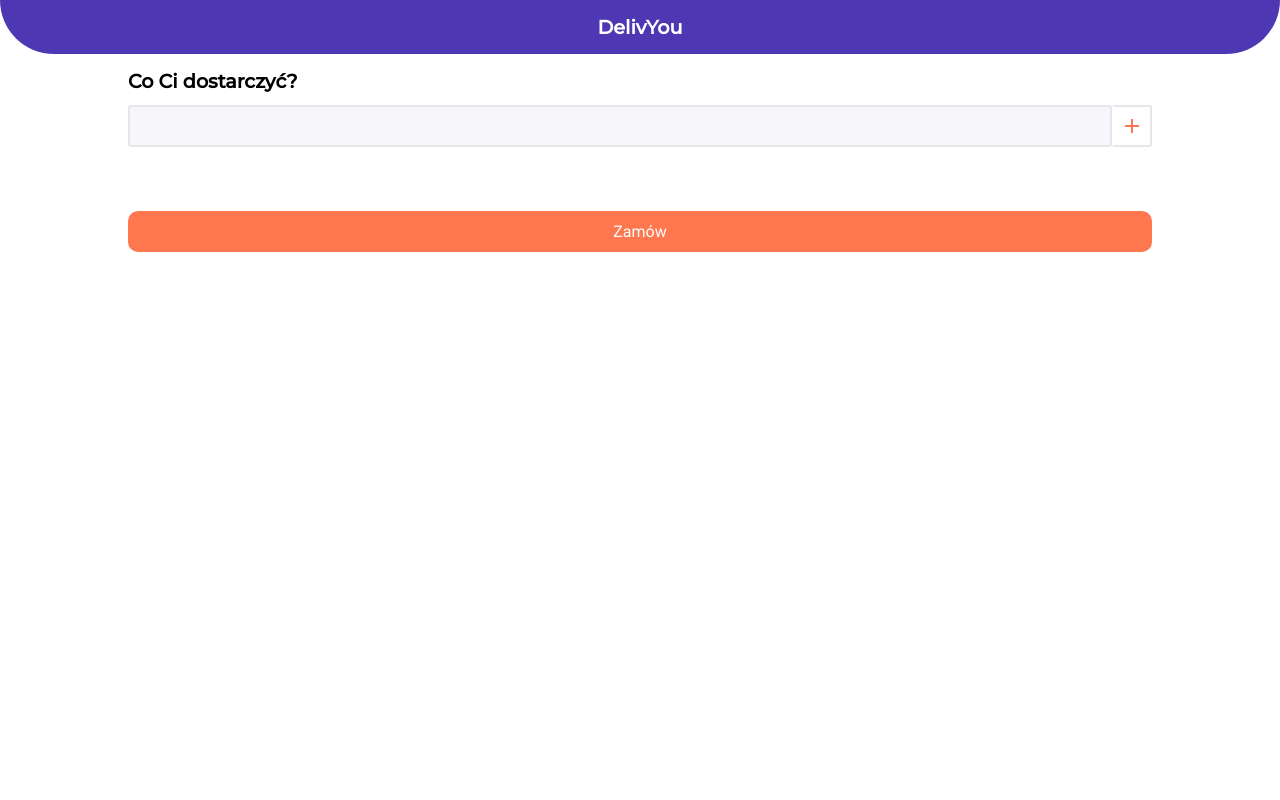
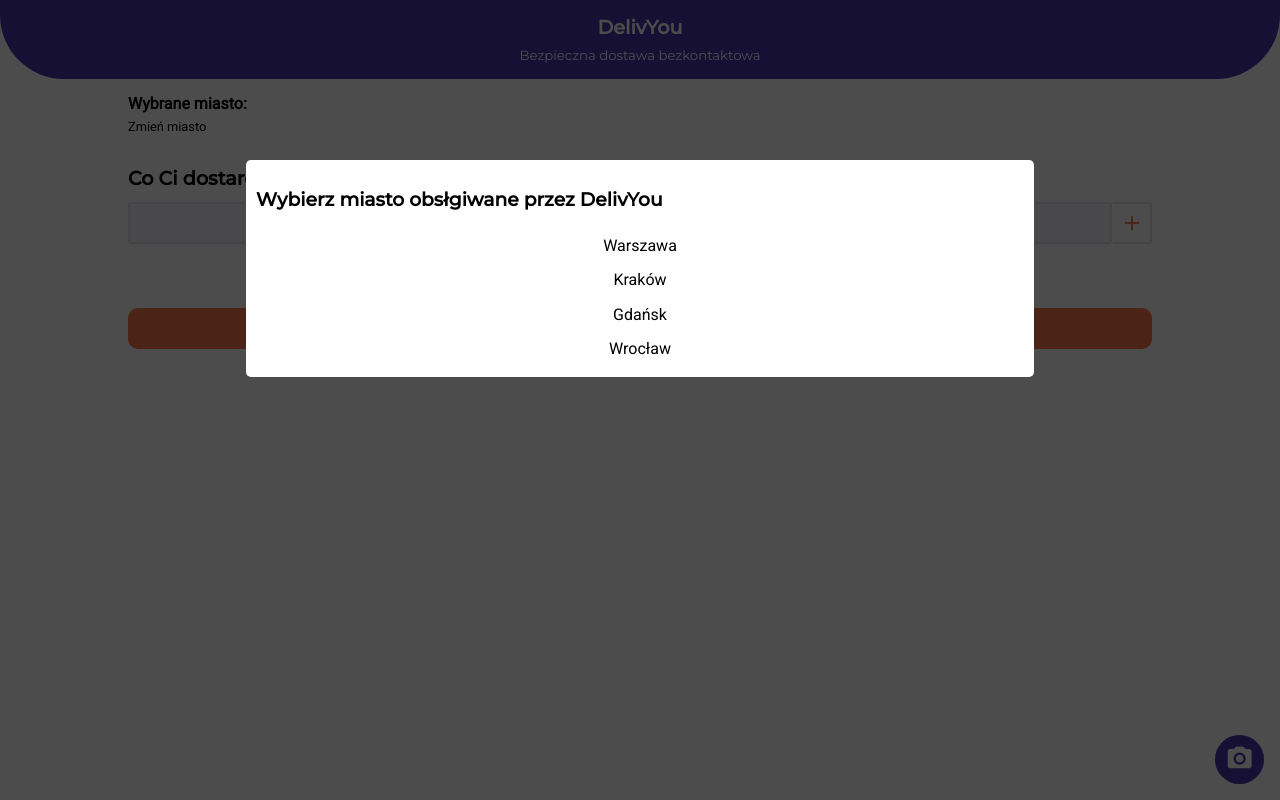
Before and after one commit to micorix/delivyou-web, a React (Create React App) app: page /app/new-order in a window 1280 px wide. Built offline with nearby package versions, Linux system fonts and the light colour scheme.

Commit message:
late night final commit

```diff
--- /dev/null
+++ b/src/components/AppLayout.tsx
@@ -0,0 +1,66 @@
+import React from 'react';
+import Helmet from "react-helmet";
+import styled from "styled-components";
+import {navigate} from "@reach/router";
+
+const Layout = styled.div`
+    min-height: calc(100vh - 2em);
+    padding-bottom: 2em;
+    h1{
+        font-size: 1.2em;
+    }
+`;
+const Toolbar = styled.div`
+    padding: 1em 10px;
+    margin-bottom: 1em;
+    background: #4E37B2;
+    border-bottom-left-radius: 4em;
+    border-bottom-right-radius: 4em;
+    color: white;
+    position: relative;
+    h4{
+        text-align: center;
+        margin: 0;
+        font-size: 1.2em;
+    }
+    h5{
+        margin: 10px 0 0 0;
+        text-align: center;
+        font-weight: normal;
+    }
+`
+const GoBack = styled.button`
+    position: absolute;
+    top: 50%;
+    left: 2em;
+    transform: translate(0, -50%);
+    background: none;
+    border: none;
+    outline: none;
+    color: white;
+    border-radius: 50%;
+`;
+type AppLayoutProps = {
+    goBack: boolean | string
+    children: any
+}
+const AppLayout = (props: AppLayoutProps) => {
+    return (
+        <Layout>
+            <Toolbar>
+                {
+                    props.goBack && (
+                        <GoBack onClick={() => navigate((props.goBack as any))}>
+                            <span className="material-icons">keyboard_backspace</span>
+                        </GoBack>
+                    )
+                }
+                <h4>DelivYou</h4>
+                <h5>Bezpieczna dostawa bezkontaktowa</h5>
+            </Toolbar>
+            {props.children}
+        </Layout>
+    );
+};
+
+export default AppLayout;
--- a/src/components/ListItem.tsx
+++ b/src/components/ListItem.tsx
@@ -10,6 +10,9 @@
     button{
         border: none;
         background: none;
+    }
+    .item{
+        margin-left: 1em;
     }
     .wrapper{
     display: flex;
@@ -66,7 +69,7 @@
                         </span>
                     </span>
                     <span>
-                        <span>{props.item.quantity} {props.item.unit}</span>
+                        <span>{props.item.quantity} {props.item.unit === 'select' ? '' : props.item.unit}</span>
                         <ExpandButton
                             active={props.active}
                             onClick={props.onToggleActiveItem}>
--- a/src/pages/app/App.tsx
+++ b/src/pages/app/App.tsx
@@ -6,33 +6,10 @@
 import Payment from "./Payment";
 import OrderConfirmation from "./OrderConfirmation";
 
-type AppLayoutProps = RouteComponentProps;
-const Layout = styled.div`
-    min-height: calc(100vh - 2em);
-    padding-bottom: 2em;
-    h1{
-        font-size: 1.2em;
-    }
-`;
-const Toolbar = styled.div`
-    padding: 1em 10px;
-    margin-bottom: 1em;
-    background: #4E37B2;
-    border-bottom-left-radius: 4em;
-    border-bottom-right-radius: 4em;
-    color: white;
-    h4{
-        text-align: center;
-        margin: 0;
-        font-size: 1.2em;
-    }
-`
-const AppLayout = (props: AppLayoutProps) => {
+type AppProps = RouteComponentProps;
+
+const App = (props: AppProps) => {
     return (
-        <Layout>
-            <Toolbar>
-                <h4>DelivYou</h4>
-            </Toolbar>
         <Router>
             <NewOrder path={"/new-order"}/>
             <Shipment path={"/shipment"} />
@@ -40,8 +17,7 @@
             <OrderConfirmation path={"/order-confirmation"} />
             <Redirect noThrow from={"/"} to={"/app/new-order"} />
         </Router>
-        </Layout>
     );
 };
 
-export default AppLayout;
+export default App;
--- a/src/pages/app/NewOrder.tsx
+++ b/src/pages/app/NewOrder.tsx
@@ -7,6 +7,7 @@
 import Autocomplete from "../../components/Autocomplete";
 import ListItem from "../../components/ListItem";
 import products from "../../data/products";
+import AppLayout from "../../components/AppLayout";
 
 const ItemInput = styled(Input)`
     border-top-right-radius: 0;
@@ -25,10 +26,60 @@
     margin: 2em 0 0 0;
 `
 
-const suggestions = [
-    'Makaron',
-    'Pomidory'
-]
+const Fab = styled.div`
+    position: absolute;
+    bottom: 1em;
+    right: 1em;
+    padding: 10px;
+    background: ${props => props.theme.colors.primary};
+    color: white;
+    border-radius: 50%;
+    display: flex;
+    align-items: center;
+    justify-content: center;
+    .material-icons{
+        font-size: 1.8em !important;
+    }
+`;
+const ModalWrapper = styled.div<{active: boolean}>`
+    position: absolute;
+    top: 0;
+    left: 0;
+    width: 100%;
+    height: 100%;
+    z-index: 2;
+    background: rgba(0,0,0,0.7);
+    display: ${props => props.active ? 'block' :' none'};
+`;
+const Modal = styled.div`
+    width: 60%;
+    margin: 20vh auto 0 auto;
+    padding: 10px;
+    background: white;
+    border-radius: 5px;
+`;
+const CityList = styled.ul`
+    display: block;
+    padding-inline-start: 0;
+    margin: 0em 0 0 0;
+
+    li{
+        display: block;
+        padding: .5em 10px;
+        text-align: center;
+        cursor: pointer;
+    }
+`;
+const CitySelect = styled.div`
+    font-weight: bold;
+    margin-bottom: 2em;
+    small{
+        font-weight: normal;
+        display: block;
+        margin-top: .5em;
+        cursor: pointer;
+    }
+`
 const units = ['kg', 'szt']
 const isFromDb = (id: string) => !id.includes('-');
 type CreateWorkspaceProps = RouteComponentProps
@@ -36,8 +87,14 @@
     const [inputValue, setInputValue] = useState('');
     const [inputItemId, setInputItemId] = useState<string | null>(null);
     const [activeItemId, setActiveItemId] = useState<string | null>(null);
+    const [city, setCity] = useState<null | string>(null);
+    const [modalOpen, setModalOpen] = useState<boolean>(true);
     const [items, setItems] = useState<any[]>([]);
     const byId = (id: string): any => products.find((x: any) => x.id === id);
+    const selectCity = (city: string) => {
+        setCity(city);
+        setModalOpen(false)
+    }
     const addItem = (e: any) => {
         e.persist();
         e.preventDefault();
@@ -49,7 +106,7 @@
                 ...items,
                 {
                     ...byId(inputItemId),
-                    quantity: 1
+                    quantity: 1,
                 }
             ]);
         }else{
@@ -59,7 +116,8 @@
                     label: inputValue,
                     id: '--s',
                     price: 0,
-                    quantity: 1
+                    quantity: 1,
+                    unit: 'select'
                 }
             ]);
         }
@@ -73,6 +131,15 @@
         setItems([...updatedItems])
     };
     const saveItems = () => {
+        if (items.length === 0){
+            return;
+        }
+        for(const item of items){
+            if(item.price <= 0 || item.unit === 'select'){
+                setActiveItemId(item.id);
+                return;
+            }
+        }
         navigate('/app/shipment');
     };
     const isActive = (id: any) => id === activeItemId;
@@ -104,9 +171,11 @@
         setItems([...updatedItems])
     }
     return (
-        <>
+        <AppLayout goBack={false}>
             <SEO title={"Nowe zamówienie"}/>
+
             <Container>
+                <CitySelect>Wybrane miasto: {city} <small onClick={() => setModalOpen(true)}>Zmień miasto</small></CitySelect>
                 <h1>Co Ci dostarczyć?</h1>
                 <form onSubmit={addItem}>
                     <InputAddonGroup>
@@ -145,7 +214,21 @@
                 <Container>
                     <Button onClick={saveItems}>Zamów</Button>
                 </Container>
-        </>
+            <Fab>
+                <span className="material-icons">camera_alt</span>
+            </Fab>
+            <ModalWrapper active={modalOpen}>
+                <Modal>
+                    <h3>Wybierz miasto obsłgiwane przez DelivYou</h3>
+                    <CityList>
+                        <li onClick={() => selectCity('Warszawa')}>Warszawa</li>
+                        <li onClick={() => selectCity('Kraków')}>Kraków</li>
+                        <li onClick={() => selectCity('Gdańsk')}>Gdańsk</li>
+                        <li onClick={() => selectCity('Wrocław')}>Wrocław</li>
+                    </CityList>
+                </Modal>
+            </ModalWrapper>
+        </AppLayout>
     )
 }
 
--- a/src/pages/app/Shipment.tsx
+++ b/src/pages/app/Shipment.tsx
@@ -6,6 +6,7 @@
 import {Button, Input, InputAddonGroup, InputGroup, Select} from "../../components/FormControls";
 import {useForm} from "react-hook-form";
 import {Separator} from "../../components/Utils";
+import AppLayout from "../../components/AppLayout";
 
 const RowGrid = styled.div`
     display: grid;
@@ -57,7 +58,7 @@
         navigate('/app/payment');
     }
     return (
-        <>
+        <AppLayout goBack={"/app/new-order"}>
             <SEO title={"Nowe zamówienie"}/>
             <Container>
                 <h1>Adres</h1>
@@ -103,7 +104,7 @@
                 </Centered>
                 </form>
             </Container>
-        </>
+        </AppLayout>
     )
 }
 
```
Also changed, not shown: src/pages/app/Payment.tsx (+40 -2 lines). Lines whose indentation alone changed are shown as unchanged.
